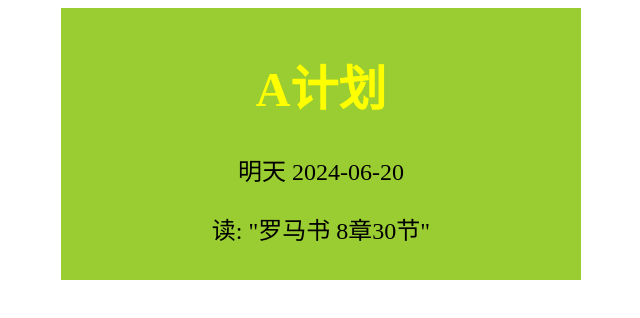
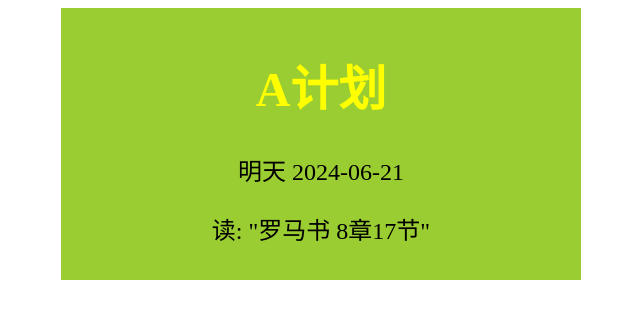
Before and after one commit to zextmayamaya/zextmayamaya.github.io, a plain HTML site: page index.html in a window 1280 px wide. Shown: the full height of the page, 319-959 px from the left. Drawn offline with Linux system fonts and the light colour scheme.

Commit message:
update index.html

```diff
--- a/index.html
+++ b/index.html
@@ -9,10 +9,10 @@
 	<div>
 		<h1>A计划</h1>
 		<p>明天
-2024-06-20
+2024-06-21
 		</p>
 		<p>读:
-"罗马书 8章30节"
+"罗马书 8章17节"
 		</p>
 	</div>
 	<style>
```
